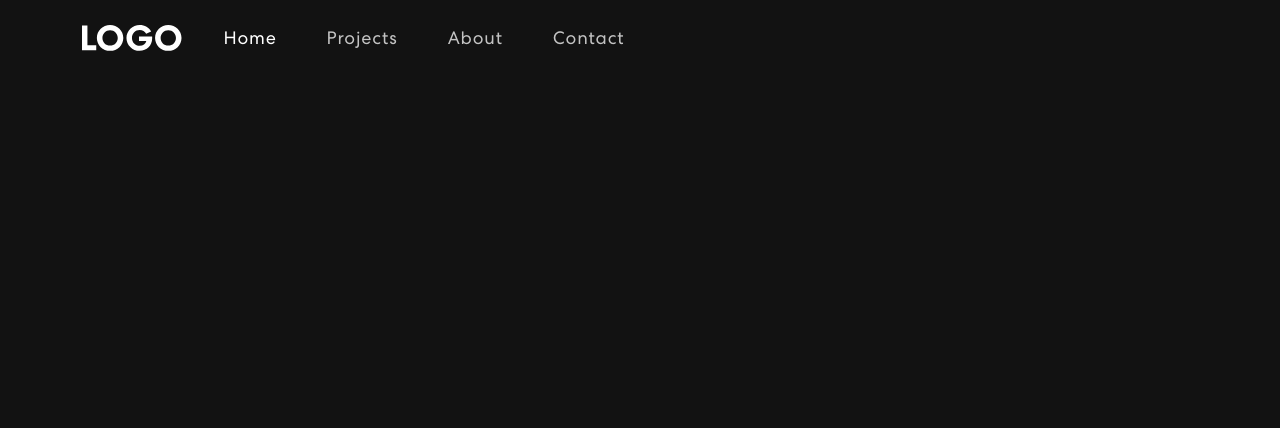
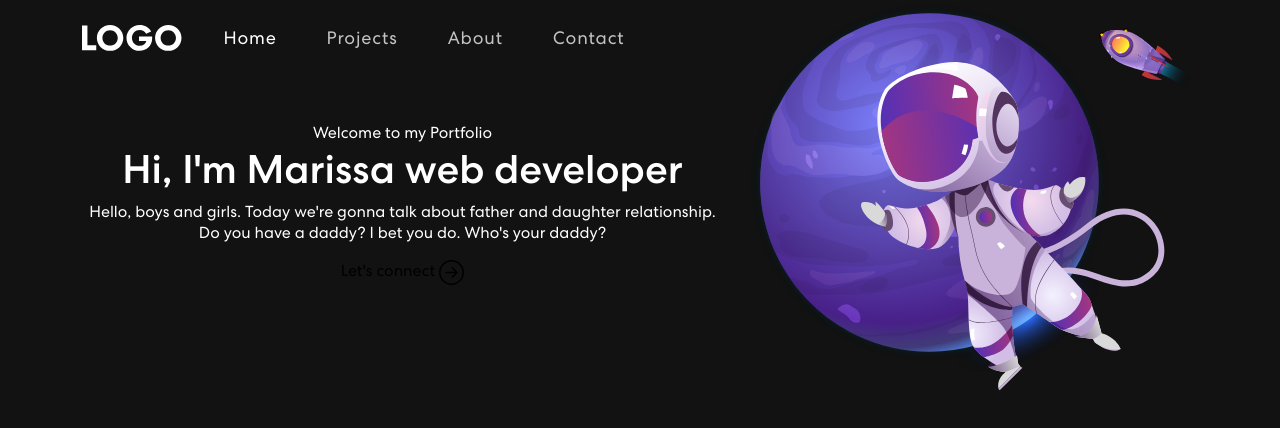
Before and after one commit to magical91/personal-portfolio, a React (Create React App) app: page / in a window 1280 px wide. Shown: the top 428 px of the page. Built offline with nearby package versions, Linux system fonts and the light colour scheme.

Commit message:
added home banner

```diff
--- a/package.json
+++ b/package.json
@@ -9,6 +9,7 @@
     "bootstrap": "^5.2.3",
     "react": "^18.2.0",
     "react-bootstrap": "^2.7.4",
+    "react-bootstrap-icons": "^1.10.3",
     "react-dom": "^18.2.0",
     "react-scripts": "5.0.1",
     "web-vitals": "^2.1.4"
--- a/src/App.js
+++ b/src/App.js
@@ -1,11 +1,13 @@
 import './App.css';
 import NavBar from './components/Navbar';
+import Banner from './components/Banner';
 import "bootstrap/dist/css/bootstrap.min.css";
 
 function App() {
   return (
     <div className="App">
       <NavBar />
+      <Banner />
     </div>
   );
 }
--- /dev/null
+++ b/src/components/Banner.js
@@ -0,0 +1,25 @@
+import { Container, Row, Col } from "react-bootstrap";
+import { ArrowRightCircle } from 'react-bootstrap-icons';
+import headerImg from "../assets/img/header-img.svg"
+
+const Banner = () => {
+  return (
+      <div className='banner' id='home'>
+          <Container>
+              <Row className="align-items-center">
+                  <Col xs={12} md={6} xl={7}>
+                      <span className='tagline'>Welcome to my Portfolio</span>
+                      <h1>{`Hi, I'm Marissa`}<span className='wrap'> web developer</span></h1>
+                      <p>Hello, boys and girls. Today we're gonna talk about father and daughter relationship. Do you have a daddy? I bet you do. Who's your daddy?</p>
+                      <button onClick={() => console.log('connect')}>Let's connect <ArrowRightCircle size={25} /></button>
+                  </Col>
+                  <Col xs={12} md={6} xl={5}>
+                      <img src={headerImg} alt="Header Img" />
+                  </Col>
+              </Row>
+          </Container>
+      </div>
+  )
+}
+
+export default Banner
```
Also changed, not shown: 1 other file (tests, documents, lock files or other folders).
